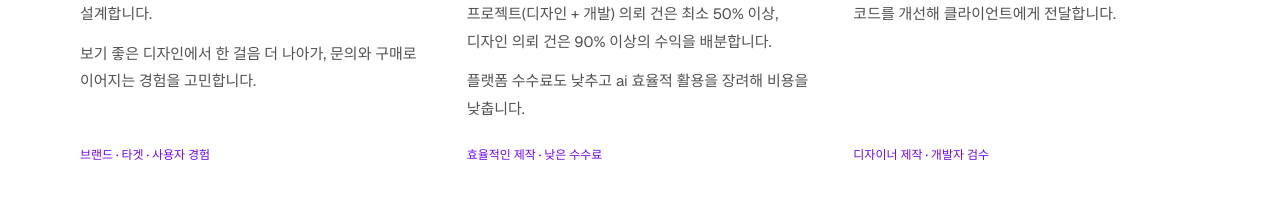
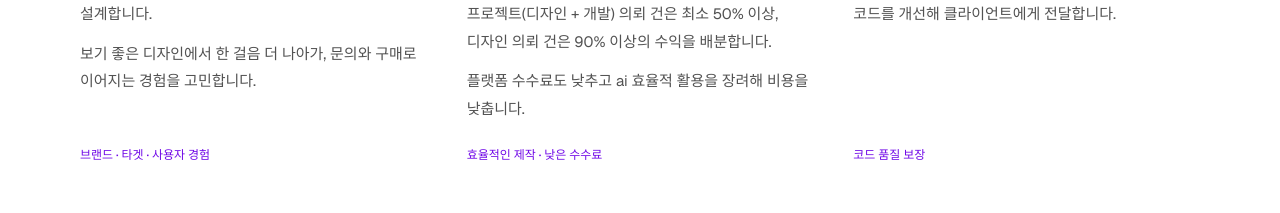
Before and after one commit to present1602/repo, a Next.js app: page /about in a window 1280 px wide. Shown: the part 820-1033 px from the top of the page. Built offline with nearby package versions, Linux system fonts and the light colour scheme; no server answers.

Commit message:
문구 미세수정

```diff
--- a/src/app/about/page.tsx
+++ b/src/app/about/page.tsx
@@ -41,7 +41,7 @@ const PROMISES = [
     description: [
       '리드개발자가 꼼꼼히 코드품질과 기능을 검수하고 코드를 개선해 클라이언트에게 전달합니다.',
     ],
-    detail: '디자이너 제작 · 개발자 검수',
+    detail: '코드 품질 보장',
   },
 ]
 
```
